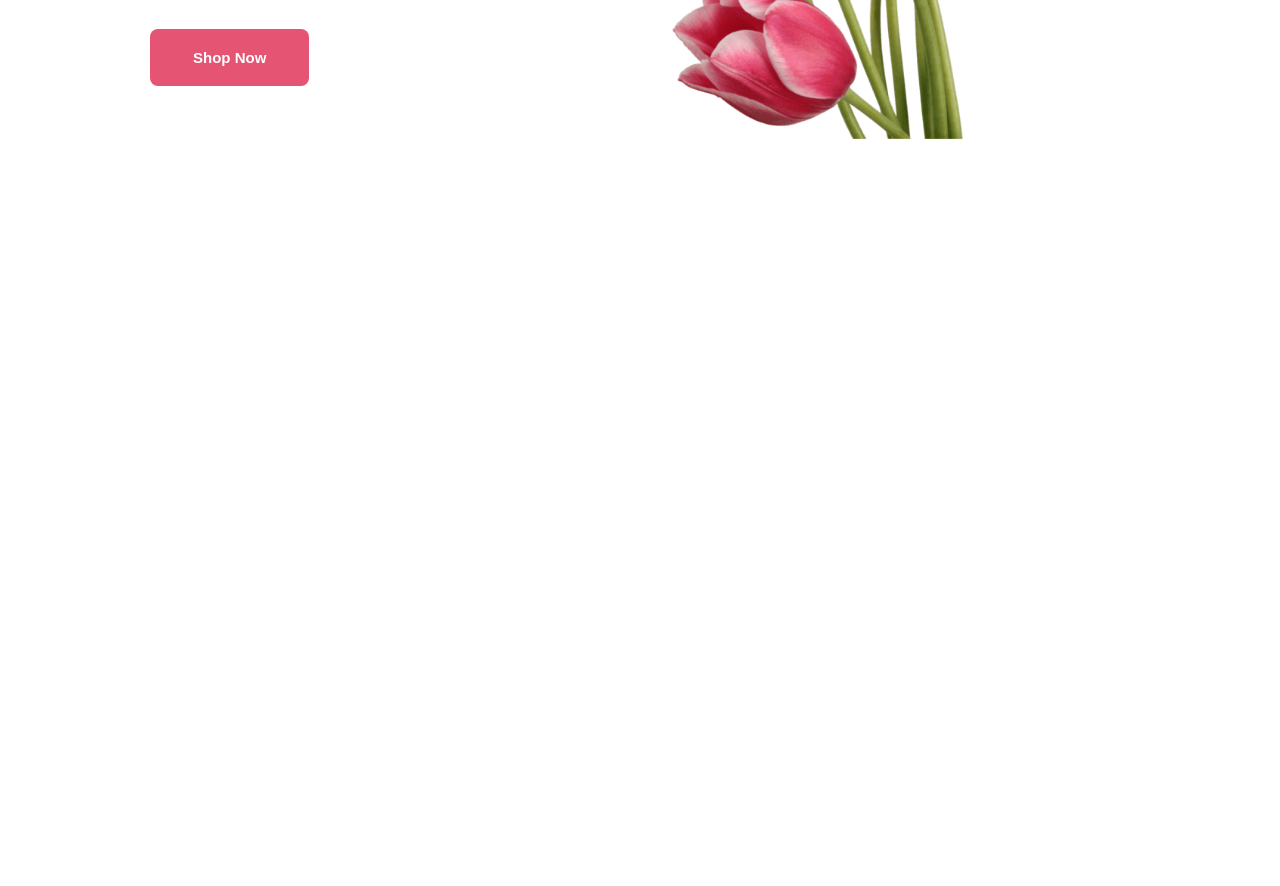
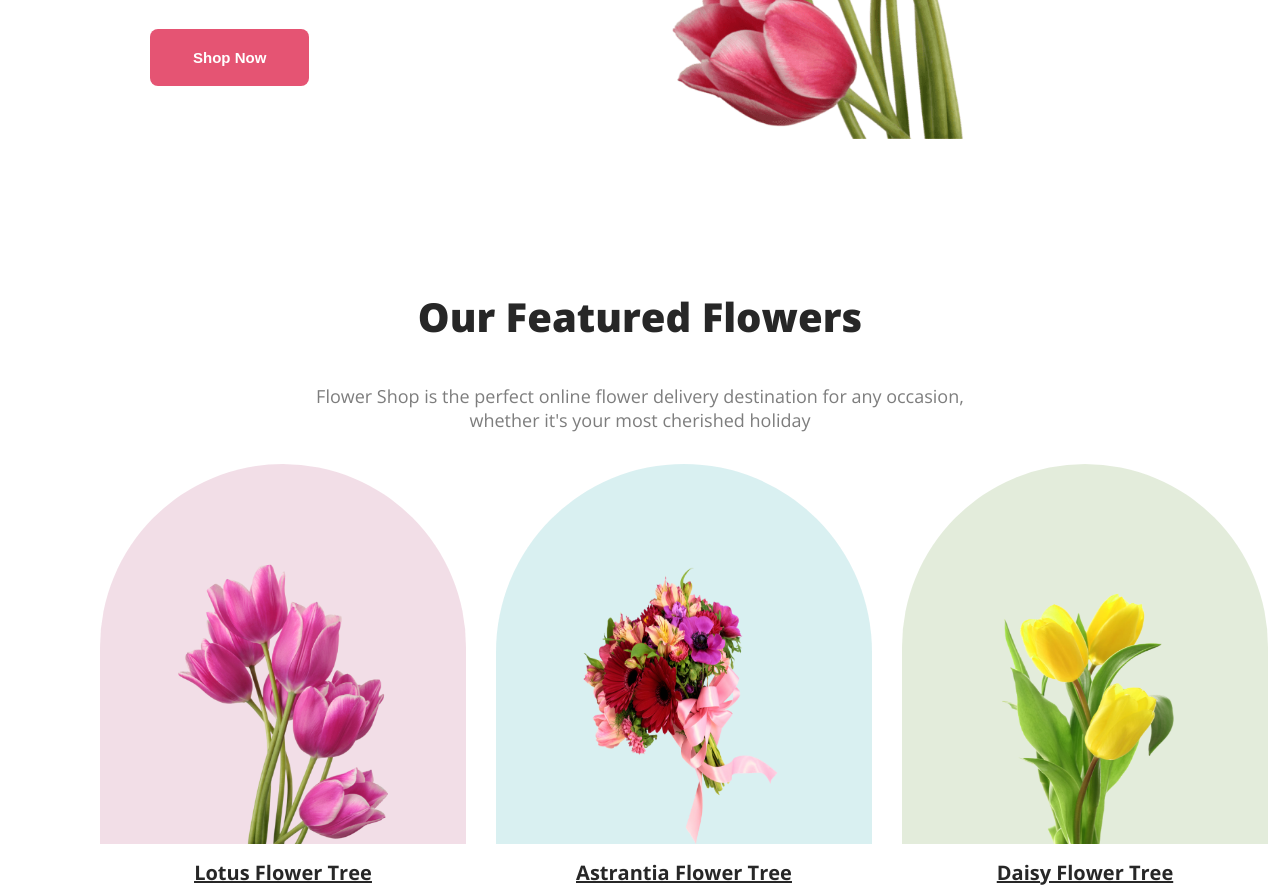
Before and after one commit to fahad4171/Flower-Shop, a plain HTML site: page index.html in a window 1280 px wide. Shown: the part 516-1402 px from the top of the page. Before the commit the page ends 800 px from the top, so only its background shows below. Drawn offline with nearby package versions, Linux system fonts and the light colour scheme.

Commit message:
feature section done

```diff
--- a/index.html
+++ b/index.html
@@ -31,6 +31,28 @@
     <!-- MAIN -->
     <main>
 
+        <!--   ----Feature Section---- -->
+        <section class="feature">
+            <h3 class="feature-title">Our Featured Flowers</h3>
+            <p class="para-description">Flower Shop is the perfect online flower delivery destination for any occasion, <br>whether it's your most cherished holiday </p>
+
+            <div class="feature-cards">
+                <div class="lotus">
+                    <img class="lotus-image" src="images/pngwing 6.png" alt="">
+                    <figcaption><u>Lotus Flower Tree</u></figcaption>
+                </div>
+                <div class="antrantia">
+                    <img class="antrantia-image" src="images/pngwing 5.png" alt="">
+                    <figcaption><u>Astrantia Flower Tree</u></figcaption>
+                </div>
+                <div class="daisy">
+                    <img class="daisy-image" src="images/pngwing 7.png" alt="">
+                    <figcaption>Daisy Flower Tree</figcaption>
+                </div>
+            </div>
+
+        </section>
+
     </main>
     <!-- FOOTER -->
     <footer>
--- a/style.css
+++ b/style.css
@@ -18,6 +18,25 @@ body {
     font-weight: 700;
 }
 
+h3 {
+    color: #272727;
+text-align: center;
+font-size: 40px;
+font-weight: 800;
+}
+
+.para-description{
+    color: rgba(39, 39, 39, 0.60);
+    font-size: 18px;
+    font-weight: 400;
+    margin: 32px 0px;
+    text-align: center;
+}
+
+.feature {
+    margin: 150px 100px 0px 100px;
+}
+
 
 /* -----BANNERS----------- */
 .banner {
@@ -31,16 +50,54 @@ body {
     color: #272727;
     font-size: 50px;
     font-weight: 900;
-
 }
-.banner-description{
+.banner-description {
     color: rgba(39, 39, 39, 0.60);
     font-size: 18px;
     font-weight: 400;
     margin: 32px 0px;
 }
-
 .banner img {
     width: 480px;
+}
 
+/* -----FEATURE SECTION */
+
+
+.feature-cards {
+    display: flex;
+    justify-content: space-between;
+    text-align: center;
+    align-items: end;
+    gap: 30px;
 }
+.lotus-image {
+    width: 210px;
+    height: 280px;
+    padding: 100px 78px 0px 78px;
+    background: rgba(167, 33, 98, 0.15);
+    border-radius: 250px 250px 0 0;
+}
+.antrantia-image {
+    width: 220px;
+    height: 280px;
+    padding: 100px 78px 0px 78px;
+    background: rgba(5, 151, 160, 0.15);
+    border-radius: 250px 250px 0 0;
+}
+.daisy-image {
+    width: 210px;
+    height: 280px;
+    padding: 100px 78px 0px 78px;
+    background: rgba(71, 125, 17, 0.15);
+    border-radius: 250px 250px 0 0;
+}
+
+figcaption {
+    color: #272727;
+    text-align: center;
+    font-size: 20px;
+    font-weight: 700;
+    text-decoration-line: underline;
+    margin-top: 10px;
+}
```
